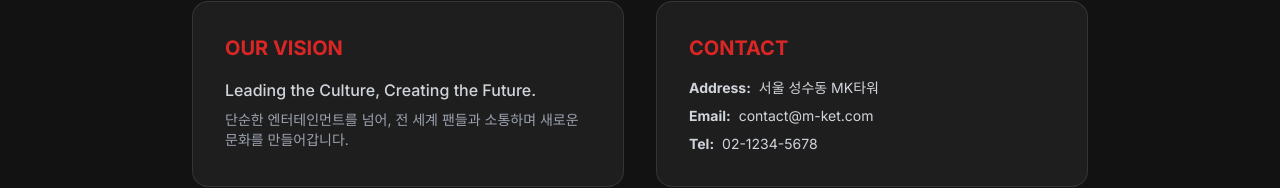
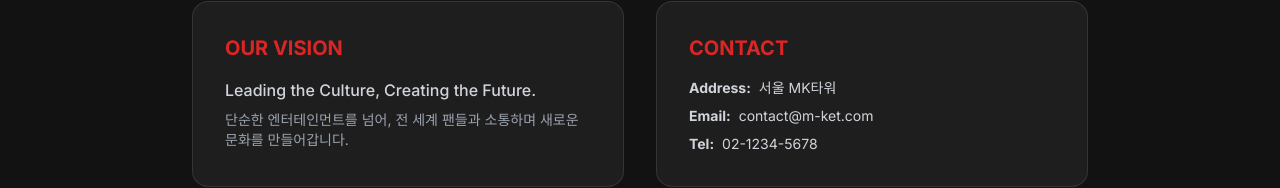
Before and after one commit to mkr1evechat/m-ket, a Next.js app: page /about in a window 1280 px wide. Shown: the part 712-900 px from the top of the page. Built offline with nearby package versions, Linux system fonts and the light colour scheme.

Commit message:
Update page.tsx

```diff
--- a/app/about/page.tsx
+++ b/app/about/page.tsx
@@ -49,7 +49,7 @@ export default function AboutPage() {
             <ul className="space-y-2 text-gray-700 dark:text-gray-300 text-sm">
               <li>
                 <span className="font-bold mr-2">Address:</span>
-                서울 성수동 MK타워
+                서울 MK타워
               </li>
               <li>
                 <span className="font-bold mr-2">Email:</span>
```
